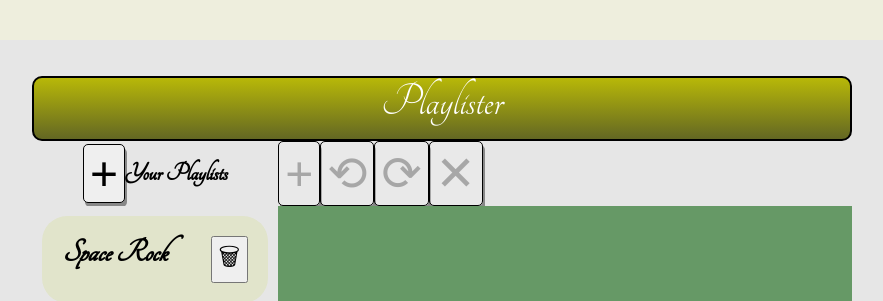
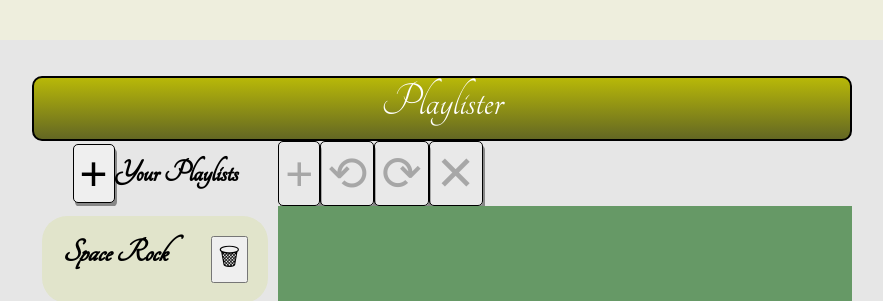
Before and after one commit to Jmarin123/playlister_hw2, a React (Create React App) app: page / in a window 1280 px wide. Shown: the top 301 px of the page, without its empty margins (198-1081 px from the left). Built offline with nearby package versions, Linux system fonts and the light colour scheme.

Commit message:
just making modal smaller

```diff
--- a/src/App.css
+++ b/src/App.css
@@ -62,7 +62,7 @@ body {
   grid-column: 1 / 2;
   grid-row: 2 / 3;
   text-align: center;
-  font-size: 20pt;
+  font-size: 24pt;
   font-weight: bold;
   display: flex;
   flex-direction: row;
@@ -227,7 +227,7 @@ input {
 .modal-root {
   position: relative;
   /* max-width: 1200vw; */
-  max-width: 50vw;
+  max-width: 40vw;
   max-height: 600vh;
   overflow: visible;
   display: flex;
--- a/src/App.js
+++ b/src/App.js
@@ -162,6 +162,7 @@ class App extends React.Component {
         this.hideEditSongModal();
     }
     deleteMarkedList = () => {
+        this.tps.clearAllTransactions();
         this.deleteList(this.state.listKeyPairMarkedForDeletion.key);
         this.hideDeleteListModal();
     }
@@ -417,8 +418,8 @@ class App extends React.Component {
         }));
     }
     handleKeyPress = (e) => {
+
         if (e.ctrlKey && e.code === 'KeyZ' && this.tps.hasTransactionToUndo()) {
-            //This will deal with undo!
             this.undo();
         } else if (e.ctrlKey && e.code === 'KeyY' && this.tps.hasTransactionToRedo()) {
             this.redo();
```
